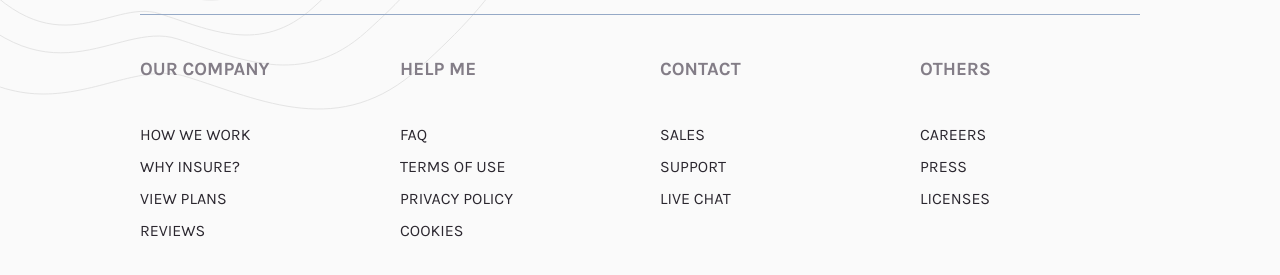
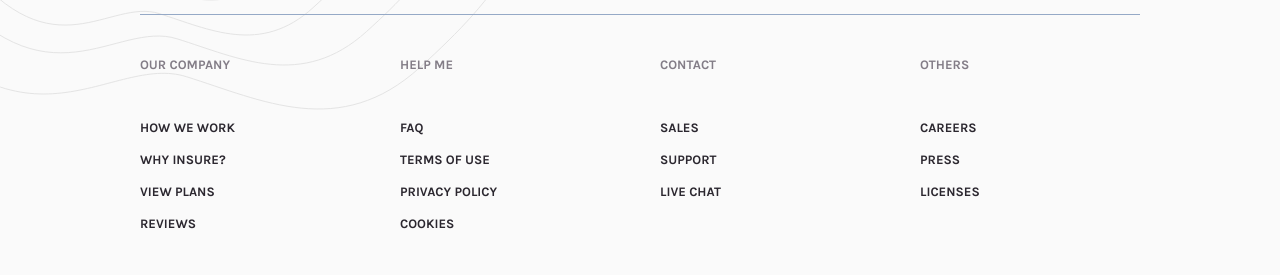
Before and after one commit to c0dehamster/insure-landing-page, a website: page index.html in a window 1280 px wide. Shown: the part 2255-2530 px from the top of the page. Drawn offline with Linux system fonts and the light colour scheme.

Commit message:
Fix font size of the footer

```diff
--- a/style.css
+++ b/style.css
@@ -425,6 +425,7 @@ h2,
 .footer-nav__subheading {
 	color: var(--color-neutral-dark-grayish-violet);
 	margin-block-end: 2.5rem;
+	font-size: var(--font-size-200);
 }
 
 .footer-nav__list {
@@ -437,6 +438,9 @@ h2,
 .footer__link {
 	color: var(--color-neutral-very-dark-violet);
 	position: relative;
+
+	font-size: var(--font-size-200);
+	font-weight: var(--font-weight-bold);
 }
 
 .footer__link::before {
```
